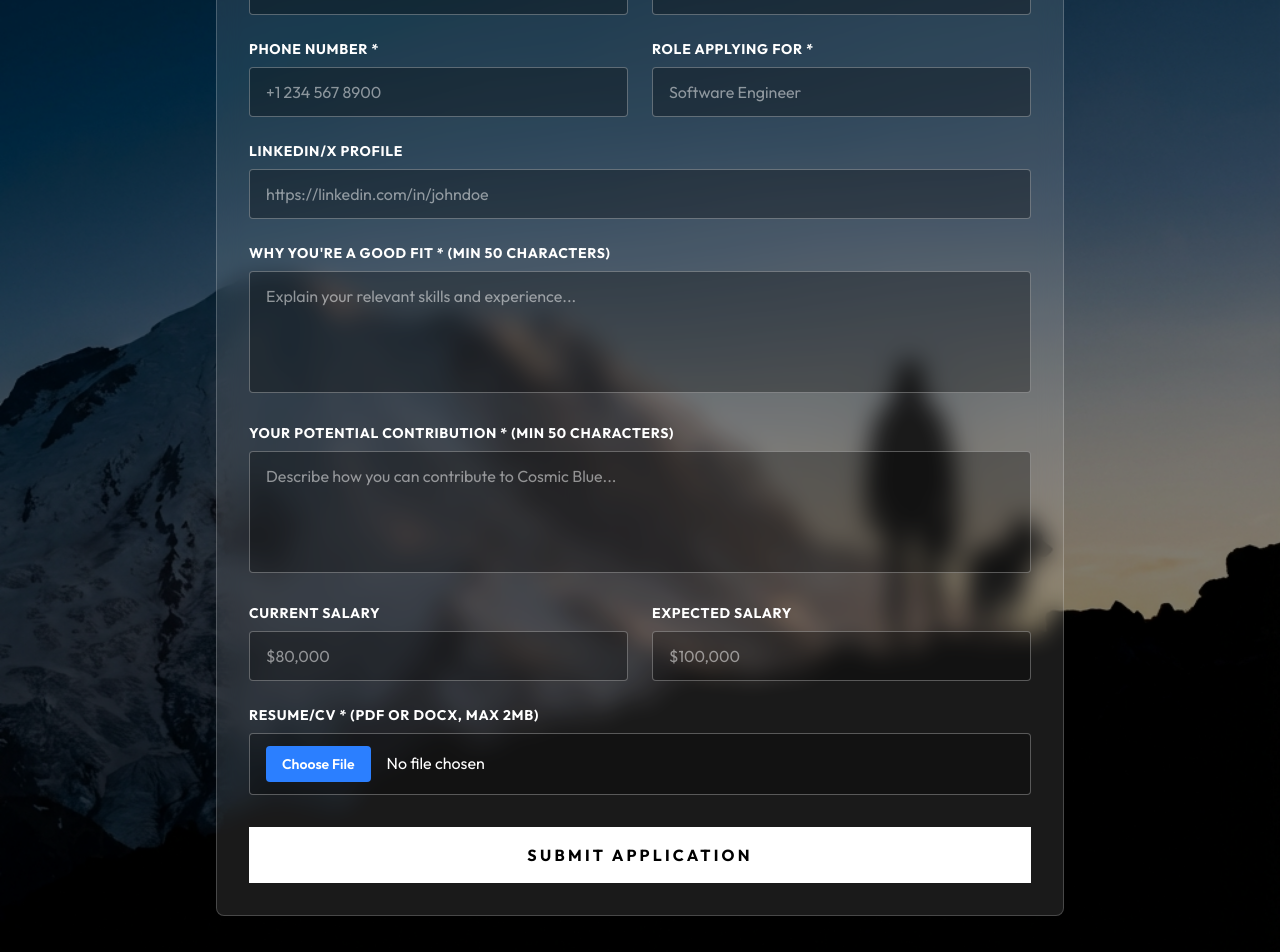
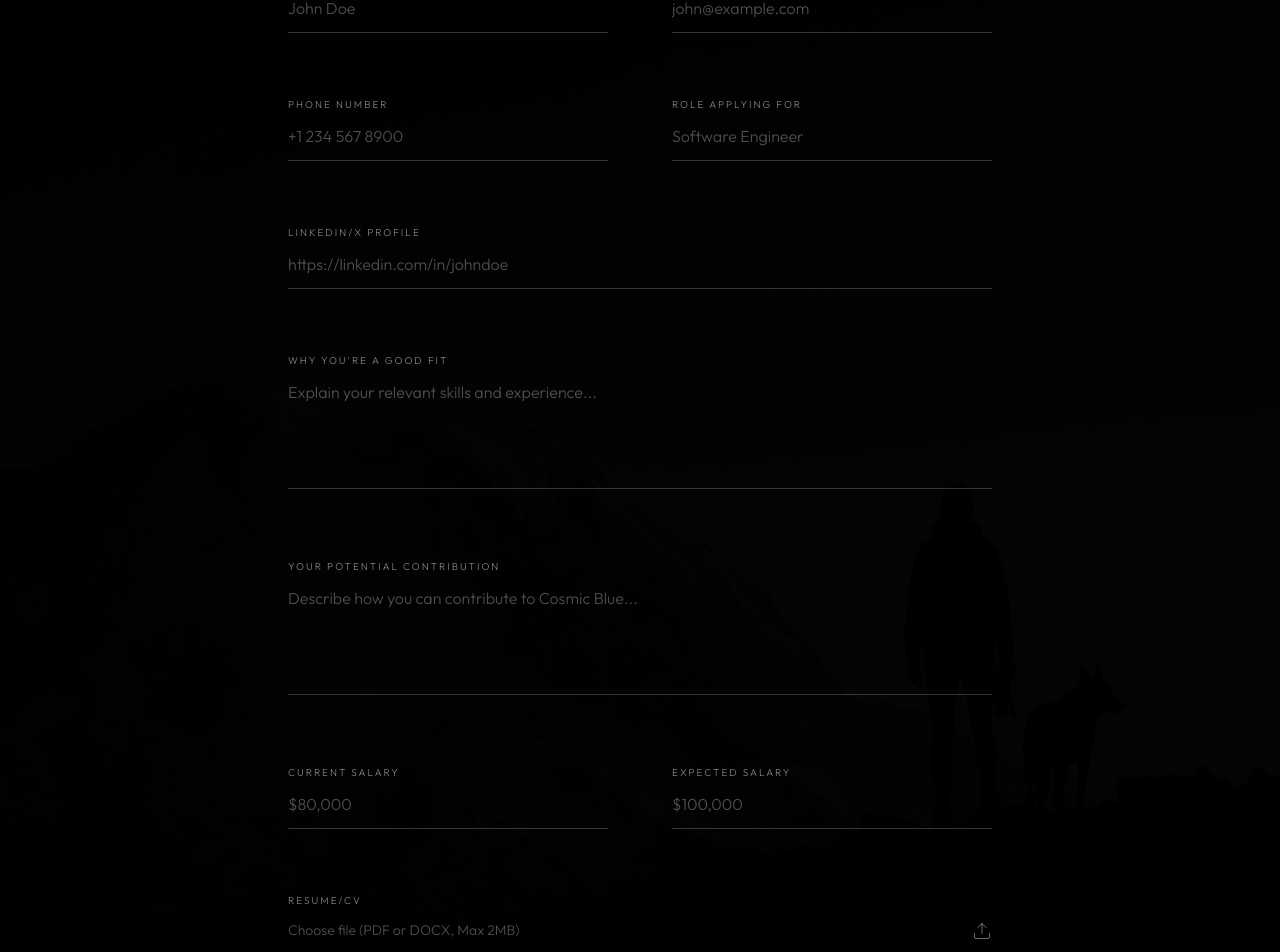
Before and after one commit to Ashwin-07-03/Cosmic-Blue, a Next.js app: page /careers in a window 1280 px wide. Shown: the part 1060-2012 px from the top of the page. Built offline with nearby package versions, Linux system fonts and the light colour scheme.

Commit message:
Redesign application form with minimalist aesthetic - remove boxes, add underline inputs

```diff
--- a/src/app/careers/CareersClient.tsx
+++ b/src/app/careers/CareersClient.tsx
@@ -145,30 +145,32 @@ export default function CareersClient() {
                 </div>
             </section>
 
-            {/* Section 2: Apply with Form */}
-            <section className="relative min-h-screen flex flex-col justify-center items-center overflow-hidden py-20">
-                {/* Image Background */}
+            {/* Section 2: Apply with Minimalist Form */}
+            <section className="relative min-h-screen flex flex-col justify-center items-center overflow-hidden py-32">
+                {/* Image Background with Heavy Dark Overlay */}
                 <div className="absolute inset-0 z-0">
                     <img
                         src="/images/apply-bg-wide.png"
                         alt="Mountain Peak with Hiker"
-                        className="w-full h-full object-cover"
+                        className="w-full h-full object-cover opacity-20"
                     />
-                    <div className="absolute inset-0 bg-black/50" />
+                    <div className="absolute inset-0 bg-black/90" />
                 </div>
 
-                {/* Apply Content */}
-                <div className="relative z-10 container mx-auto max-w-4xl px-6">
-                    <h2 className="text-white font-bold tracking-[0.3em] mb-12 uppercase text-3xl drop-shadow-lg text-center">
+                {/* Apply Content - Minimalist Design */}
+                <div className="relative z-10 container mx-auto max-w-3xl px-8">
+                    {/* Title */}
+                    <h2 className="text-white font-light text-[14px] tracking-[0.3em] mb-20 uppercase text-center">
                         Apply
                     </h2>
 
-                    <form onSubmit={handleSubmit} className="bg-white/10 backdrop-blur-md rounded-lg p-8 border border-white/20">
-                        <div className="grid grid-cols-1 md:grid-cols-2 gap-6">
-                            {/* Full Name */}
+                    {/* Minimalist Form */}
+                    <form onSubmit={handleSubmit} className="space-y-16">
+                        {/* Row 1: Name & Email */}
+                        <div className="grid grid-cols-1 md:grid-cols-2 gap-16">
                             <div>
-                                <label htmlFor="fullName" className="block text-white text-sm font-bold mb-2 uppercase tracking-wider">
-                                    Full Name *
+                                <label htmlFor="fullName" className="block text-white/50 text-[10px] font-light mb-3 uppercase tracking-[0.2em]">
+                                    Full Name
                                 </label>
                                 <input
                                     type="text"
@@ -177,15 +179,14 @@ export default function CareersClient() {
                                     value={formData.fullName}
                                     onChange={handleInputChange}
                                     required
-                                    className="w-full px-4 py-3 bg-black/30 border border-white/30 text-white rounded focus:outline-none focus:border-blue-400 transition-colors"
+                                    className="w-full bg-transparent border-0 border-b border-white/20 text-white text-[16px] font-light pb-3 focus:outline-none focus:border-white transition-colors placeholder-white/30"
                                     placeholder="John Doe"
                                 />
                             </div>
 
-                            {/* Email */}
                             <div>
-                                <label htmlFor="email" className="block text-white text-sm font-bold mb-2 uppercase tracking-wider">
-                                    Email *
+                                <label htmlFor="email" className="block text-white/50 text-[10px] font-light mb-3 uppercase tracking-[0.2em]">
+                                    Email
                                 </label>
                                 <input
                                     type="email"
@@ -194,15 +195,17 @@ export default function CareersClient() {
                                     value={formData.email}
                                     onChange={handleInputChange}
                                     required
-                                    className="w-full px-4 py-3 bg-black/30 border border-white/30 text-white rounded focus:outline-none focus:border-blue-400 transition-colors"
+                                    className="w-full bg-transparent border-0 border-b border-white/20 text-white text-[16px] font-light pb-3 focus:outline-none focus:border-white transition-colors placeholder-white/30"
                                     placeholder="john@example.com"
                                 />
                             </div>
+                        </div>
 
-                            {/* Phone */}
+                        {/* Row 2: Phone & Role */}
+                        <div className="grid grid-cols-1 md:grid-cols-2 gap-16">
                             <div>
-                                <label htmlFor="phone" className="block text-white text-sm font-bold mb-2 uppercase tracking-wider">
-                                    Phone Number *
+                                <label htmlFor="phone" className="block text-white/50 text-[10px] font-light mb-3 uppercase tracking-[0.2em]">
+                                    Phone Number
                                 </label>
                                 <input
                                     type="tel"
@@ -211,15 +214,14 @@ export default function CareersClient() {
                                     value={formData.phone}
                                     onChange={handleInputChange}
                                     required
-                                    className="w-full px-4 py-3 bg-black/30 border border-white/30 text-white rounded focus:outline-none focus:border-blue-400 transition-colors"
+                                    className="w-full bg-transparent border-0 border-b border-white/20 text-white text-[16px] font-light pb-3 focus:outline-none focus:border-white transition-colors placeholder-white/30"
                                     placeholder="+1 234 567 8900"
                                 />
                             </div>
 
-                            {/* Role */}
                             <div>
-                                <label htmlFor="role" className="block text-white text-sm font-bold mb-2 uppercase tracking-wider">
-                                    Role Applying For *
+                                <label htmlFor="role" className="block text-white/50 text-[10px] font-light mb-3 uppercase tracking-[0.2em]">
+                                    Role Applying For
                                 </label>
                                 <input
                                     type="text"
@@ -228,14 +230,15 @@ export default function CareersClient() {
                                     value={formData.role}
                                     onChange={handleInputChange}
                                     required
-                                    className="w-full px-4 py-3 bg-black/30 border border-white/30 text-white rounded focus:outline-none focus:border-blue-400 transition-colors"
+                                    className="w-full bg-transparent border-0 border-b border-white/20 text-white text-[16px] font-light pb-3 focus:outline-none focus:border-white transition-colors placeholder-white/30"
                                     placeholder="Software Engineer"
                                 />
                             </div>
+                        </div>
 
-                            {/* LinkedIn/X */}
-                            <div className="md:col-span-2">
-                                <label htmlFor="linkedinX" className="block text-white text-sm font-bold mb-2 uppercase tracking-wider">
+                        {/* Row 3: LinkedIn/X Profile */}
+                        <div>
+                            <label htmlFor="linkedinX" className="block text-white/50 text-[10px] font-light mb-3 uppercase tracking-[0.2em]">
                                 LinkedIn/X Profile
                             </label>
                             <input
@@ -244,15 +247,15 @@ export default function CareersClient() {
                                 name="linkedinX"
                                 value={formData.linkedinX}
                                 onChange={handleInputChange}
-                                    className="w-full px-4 py-3 bg-black/30 border border-white/30 text-white rounded focus:outline-none focus:border-blue-400 transition-colors"
+                                className="w-full bg-transparent border-0 border-b border-white/20 text-white text-[16px] font-light pb-3 focus:outline-none focus:border-white transition-colors placeholder-white/30"
                                 placeholder="https://linkedin.com/in/johndoe"
                             />
                         </div>
 
-                            {/* Why Good Fit */}
-                            <div className="md:col-span-2">
-                                <label htmlFor="whyGoodFit" className="block text-white text-sm font-bold mb-2 uppercase tracking-wider">
-                                    Why You're a Good Fit * (Min 50 characters)
+                        {/* Row 4: Why Good Fit */}
+                        <div>
+                            <label htmlFor="whyGoodFit" className="block text-white/50 text-[10px] font-light mb-3 uppercase tracking-[0.2em]">
+                                Why You're a Good Fit
                             </label>
                             <textarea
                                 id="whyGoodFit"
@@ -261,15 +264,15 @@ export default function CareersClient() {
                                 onChange={handleInputChange}
                                 required
                                 rows={4}
-                                    className="w-full px-4 py-3 bg-black/30 border border-white/30 text-white rounded focus:outline-none focus:border-blue-400 transition-colors resize-none"
+                                className="w-full bg-transparent border-0 border-b border-white/20 text-white text-[16px] font-light pb-3 focus:outline-none focus:border-white transition-colors resize-none placeholder-white/30"
                                 placeholder="Explain your relevant skills and experience..."
                             />
                         </div>
 
-                            {/* Contribution */}
-                            <div className="md:col-span-2">
-                                <label htmlFor="contribution" className="block text-white text-sm font-bold mb-2 uppercase tracking-wider">
-                                    Your Potential Contribution * (Min 50 characters)
+                        {/* Row 5: Contribution */}
+                        <div>
+                            <label htmlFor="contribution" className="block text-white/50 text-[10px] font-light mb-3 uppercase tracking-[0.2em]">
+                                Your Potential Contribution
                             </label>
                             <textarea
                                 id="contribution"
@@ -278,14 +281,15 @@ export default function CareersClient() {
                                 onChange={handleInputChange}
                                 required
                                 rows={4}
-                                    className="w-full px-4 py-3 bg-black/30 border border-white/30 text-white rounded focus:outline-none focus:border-blue-400 transition-colors resize-none"
+                                className="w-full bg-transparent border-0 border-b border-white/20 text-white text-[16px] font-light pb-3 focus:outline-none focus:border-white transition-colors resize-none placeholder-white/30"
                                 placeholder="Describe how you can contribute to Cosmic Blue..."
                             />
                         </div>
 
-                            {/* Current Salary */}
+                        {/* Row 6: Salary */}
+                        <div className="grid grid-cols-1 md:grid-cols-2 gap-16">
                             <div>
-                                <label htmlFor="currentSalary" className="block text-white text-sm font-bold mb-2 uppercase tracking-wider">
+                                <label htmlFor="currentSalary" className="block text-white/50 text-[10px] font-light mb-3 uppercase tracking-[0.2em]">
                                     Current Salary
                                 </label>
                                 <input
@@ -294,14 +298,13 @@ export default function CareersClient() {
                                     name="currentSalary"
                                     value={formData.currentSalary}
                                     onChange={handleInputChange}
-                                    className="w-full px-4 py-3 bg-black/30 border border-white/30 text-white rounded focus:outline-none focus:border-blue-400 transition-colors"
+                                    className="w-full bg-transparent border-0 border-b border-white/20 text-white text-[16px] font-light pb-3 focus:outline-none focus:border-white transition-colors placeholder-white/30"
                                     placeholder="$80,000"
                                 />
                             </div>
 
-                            {/* Expected Salary */}
                             <div>
-                                <label htmlFor="expectedSalary" className="block text-white text-sm font-bold mb-2 uppercase tracking-wider">
+                                <label htmlFor="expectedSalary" className="block text-white/50 text-[10px] font-light mb-3 uppercase tracking-[0.2em]">
                                     Expected Salary
                                 </label>
                                 <input
@@ -310,38 +313,56 @@ export default function CareersClient() {
                                     name="expectedSalary"
                                     value={formData.expectedSalary}
                                     onChange={handleInputChange}
-                                    className="w-full px-4 py-3 bg-black/30 border border-white/30 text-white rounded focus:outline-none focus:border-blue-400 transition-colors"
+                                    className="w-full bg-transparent border-0 border-b border-white/20 text-white text-[16px] font-light pb-3 focus:outline-none focus:border-white transition-colors placeholder-white/30"
                                     placeholder="$100,000"
                                 />
                             </div>
+                        </div>
 
-                            {/* Resume Upload */}
-                            <div className="md:col-span-2">
-                                <label htmlFor="resume" className="block text-white text-sm font-bold mb-2 uppercase tracking-wider">
-                                    Resume/CV * (PDF or DOCX, Max 2MB)
+                        {/* Row 7: Resume Upload */}
+                        <div>
+                            <label htmlFor="resume" className="block text-white/50 text-[10px] font-light mb-3 uppercase tracking-[0.2em]">
+                                Resume/CV
                             </label>
+                            <div className="relative">
                                 <input
                                     type="file"
                                     id="resume"
                                     accept=".pdf,.doc,.docx"
                                     onChange={handleFileChange}
                                     required
-                                    className="w-full px-4 py-3 bg-black/30 border border-white/30 text-white rounded focus:outline-none focus:border-blue-400 transition-colors file:mr-4 file:py-2 file:px-4 file:rounded file:border-0 file:text-sm file:font-semibold file:bg-blue-500 file:text-white hover:file:bg-blue-600"
+                                    className="absolute inset-0 w-full h-full opacity-0 cursor-pointer z-10"
                                 />
-                                {resume.file && (
-                                    <p className="text-white/70 text-sm mt-2">
-                                        Selected: {resume.file.name}
-                                    </p>
-                                )}
+                                <div className="border-b border-white/20 pb-3 flex items-center justify-between">
+                                    <span className="text-white/30 text-[14px] font-light">
+                                        {resume.file ? resume.file.name : 'Choose file (PDF or DOCX, Max 2MB)'}
+                                    </span>
+                                    <svg
+                                        xmlns="http://www.w3.org/2000/svg"
+                                        width="20"
+                                        height="20"
+                                        viewBox="0 0 24 24"
+                                        fill="none"
+                                        stroke="currentColor"
+                                        strokeWidth="1"
+                                        strokeLinecap="round"
+                                        strokeLinejoin="round"
+                                        className="text-white/50"
+                                    >
+                                        <path d="M21 15v4a2 2 0 0 1-2 2H5a2 2 0 0 1-2-2v-4" />
+                                        <polyline points="17 8 12 3 7 8" />
+                                        <line x1="12" y1="3" x2="12" y2="15" />
+                                    </svg>
+                                </div>
                             </div>
                         </div>
 
                         {/* Submit Button */}
-                        <div className="mt-8">
+                        <div className="pt-12">
                             <button
                                 type="submit"
                                 disabled={isSubmitting}
-                                className="w-full px-8 py-4 bg-white text-black font-bold tracking-[0.2em] uppercase hover:bg-blue-400 hover:text-white transition-all duration-300 disabled:opacity-50 disabled:cursor-not-allowed"
+                                className="w-full py-4 bg-transparent text-white text-[11px] font-light tracking-[0.3em] uppercase border-b border-white hover:bg-white hover:text-black transition-all duration-500 disabled:opacity-30 disabled:cursor-not-allowed"
                             >
                                 {isSubmitting ? 'Submitting...' : 'Submit Application'}
                             </button>
```
Lines whose indentation alone changed are shown as unchanged.
